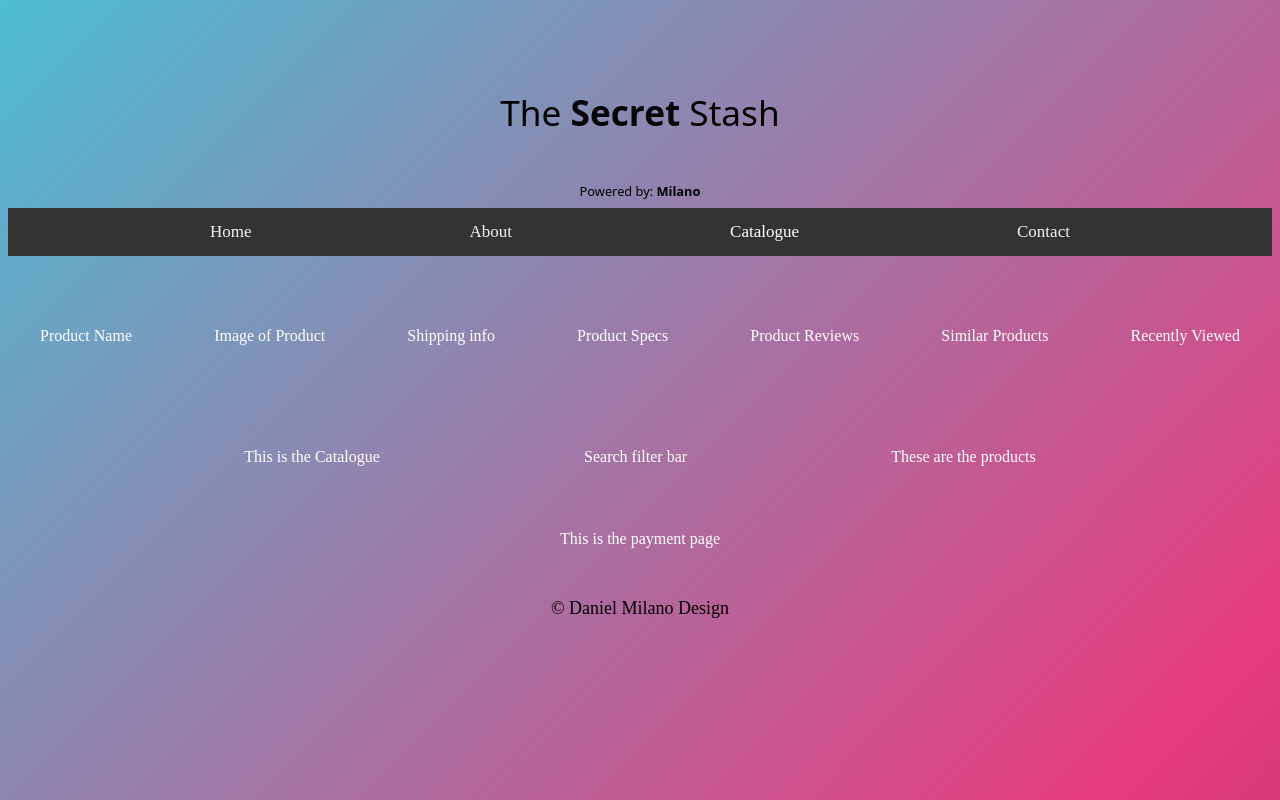
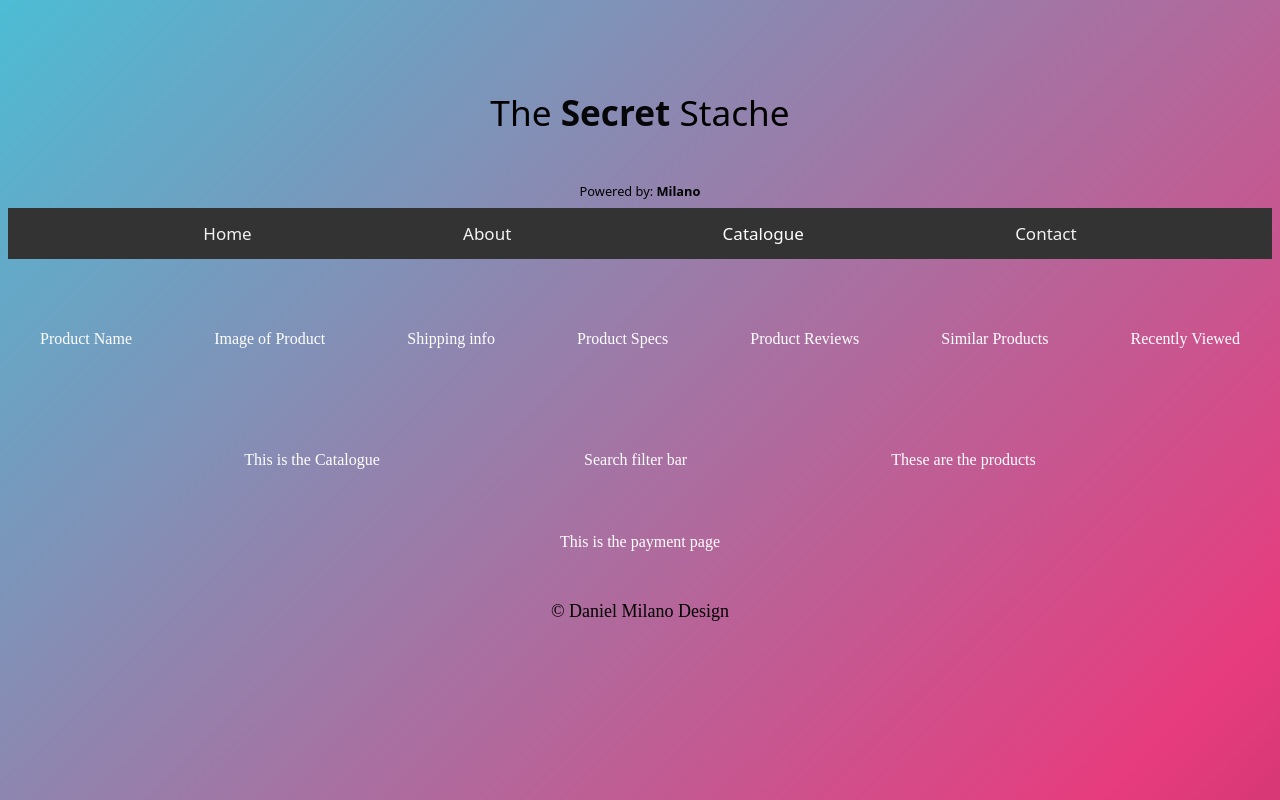
Before and after one commit to milano12345/speakerCatalogue, a React (Create React App) app in the folder catalogue/: page / in a window 1280 px wide. Built offline with nearby package versions, Linux system fonts and the light colour scheme.

Commit message:
updated h1 text, updated font on nav bar

```diff
--- a/catalogue/src/App.css
+++ b/catalogue/src/App.css
@@ -148,6 +148,7 @@ h6 {
   padding: 14px 16px;
   text-decoration: none;
   font-size: 17px;
+  font-family: system-ui;
 }
 
 /* Add an active class to highlight the current page */
@@ -174,7 +175,7 @@ h6 {
   color: white;
   padding: 14px 16px;
   background-color: inherit;
-  font-family: inherit;
+  font-family: system-ui;
   margin: 0;
 }
 
--- a/catalogue/src/components/Header.js
+++ b/catalogue/src/components/Header.js
@@ -41,7 +41,7 @@ class Header extends React.Component {
           />
         </div> */}
         <h1>
-          The <strong className="strong">Secret</strong> Stash
+          The <strong className="strong">Secret</strong> Stache
         </h1>
         <h6>
           Powered by: <strong className="strong2">Milano</strong>
```
